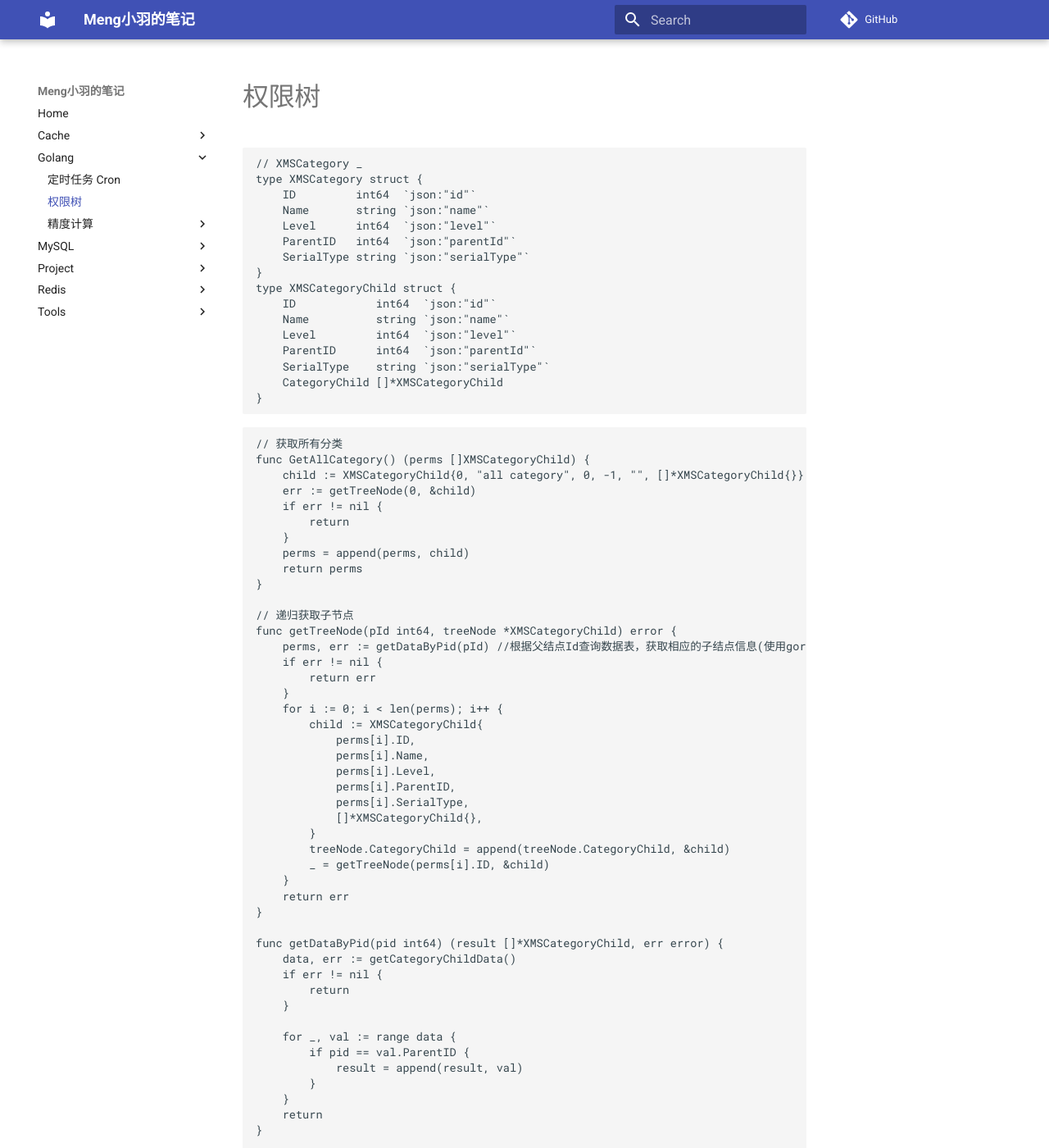
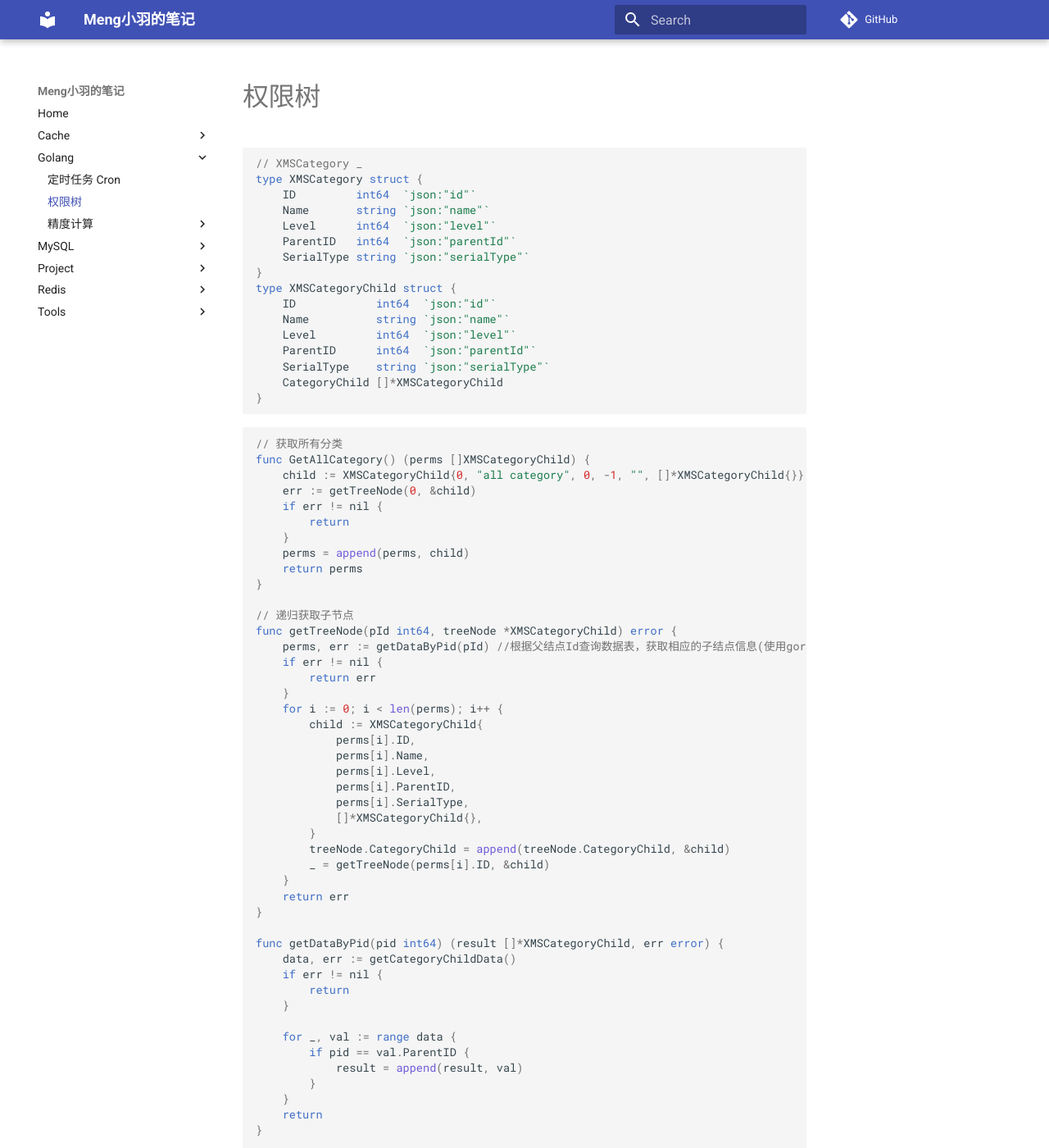
Before and after one commit to debuginn/notes, an MkDocs documentation site: the page built from docs/Golang/权限树.md, in a window 1280 px wide and 1400 px high. Shown: the whole window at 82% size. Built offline with MkDocs 1.6.1 and Material for MkDocs 9.7.7, drawn with Linux system fonts in a browser that asks for light colours; nearby versions of some CDN libraries; comment, search, counter and statistics services are not loaded; some of the changed text lies outside the part shown.

```diff
--- a/mkdocs.yml
+++ b/mkdocs.yml
@@ -16,3 +16,11 @@
       link: https://www.github.com/debuginn
     - icon: fontawesome/solid/paper-plane
       link: mailto:debuginn@icloud.com
+markdown_extensions:
+  - pymdownx.highlight
+  - pymdownx.superfences
+extra_javascript:
+  - https://cdnjs.cloudflare.com/ajax/libs/highlight.js/10.1.1/highlight.min.js
+  - javascripts/config.js
+extra_css:
+  - https://cdnjs.cloudflare.com/ajax/libs/highlight.js/10.1.1/styles/default.min.css
```
